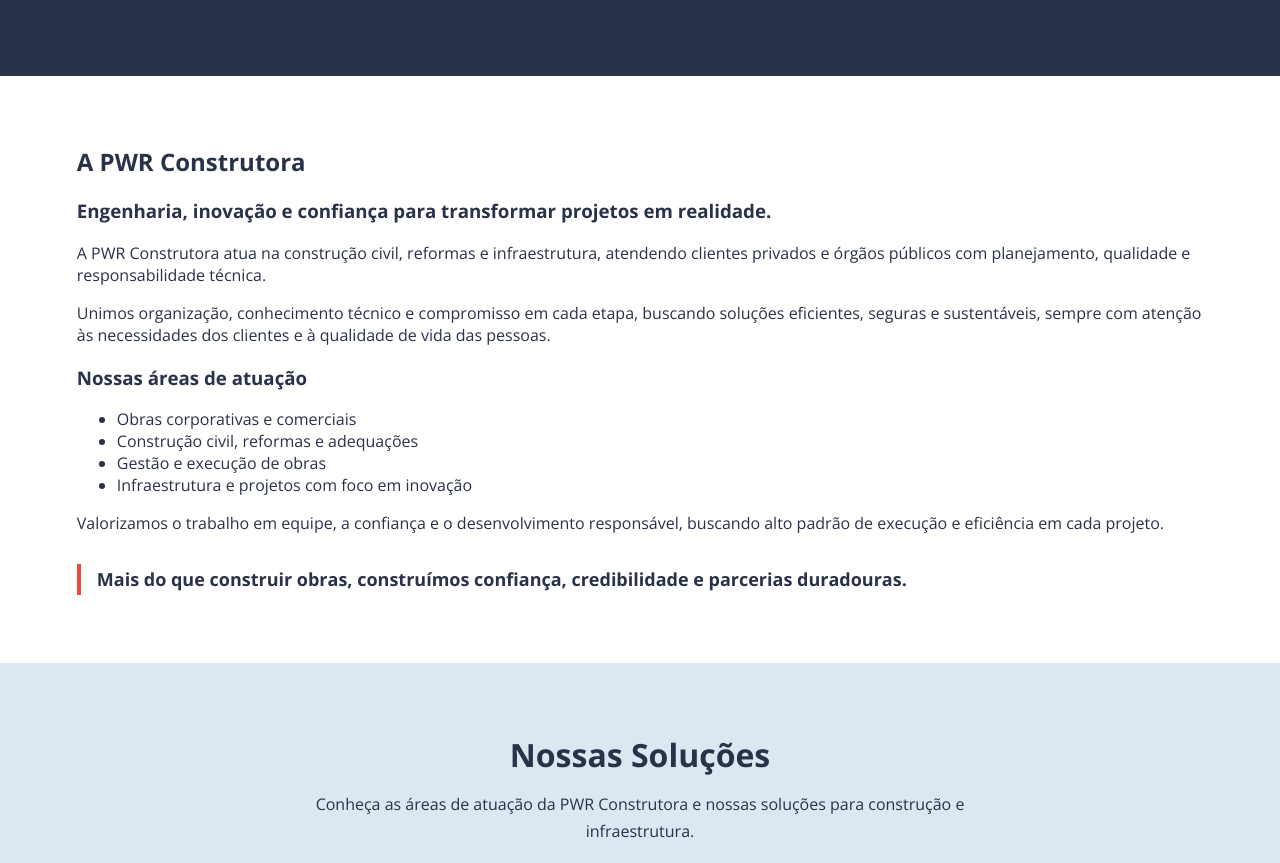
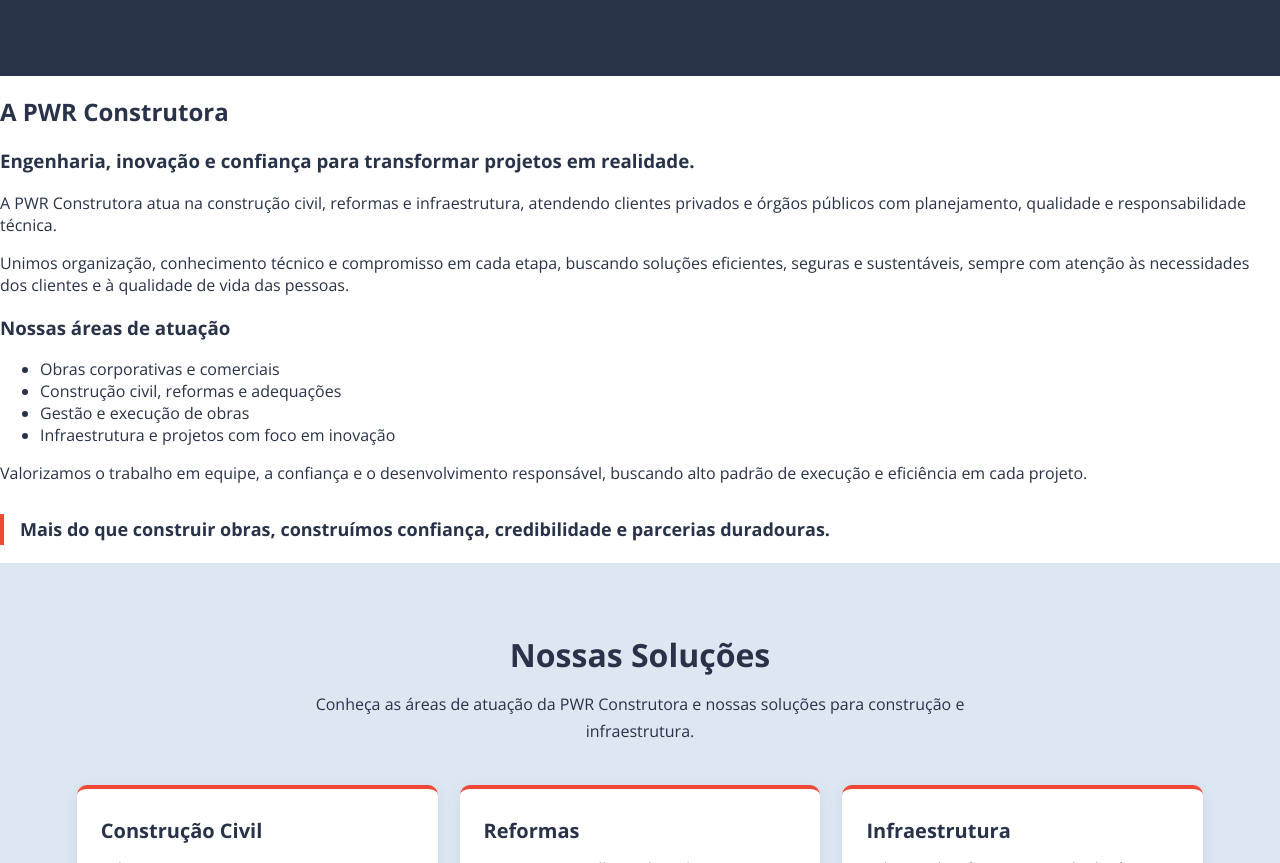
Before and after one commit to claysonbmelo/Projeto-PWR-Construtora, a plain HTML site: page index.html in a window 1280 px wide. Shown: the part 528-1391 px from the top of the page. Drawn offline with nearby package versions, Linux system fonts and the light colour scheme.

```diff
--- a/style.css
+++ b/style.css
@@ -20,7 +20,7 @@
 
 
 html {
-    scroll-padding-top: 28px;
+    scroll-padding-top: 0px;
 }
 
 
@@ -101,11 +101,6 @@
     line-height: 1.7;
     color: #E0E7F0;
     margin-bottom: 30px;
-}
-
-#empresa {
-    padding: 50px 6%;
-    scroll-margin-top: 220px;
 }
 
 
@@ -191,6 +186,9 @@
 
 /* ADAPTAÇÃO PARA CELULARES E TELAS ESTREITAS */
 @media (max-width: 768px) {
+    html {
+        scroll-padding-top: 220px;
+    }
 
     /* Cabeçalho e menu */
     header {
@@ -230,7 +228,7 @@
 
     #empresa {
         padding: 35px 5%;
-        /*scroll-margin-top: 50px;*/
+        scroll-margin-top: 0px;
     }
 
     .obra-foto img {
```
